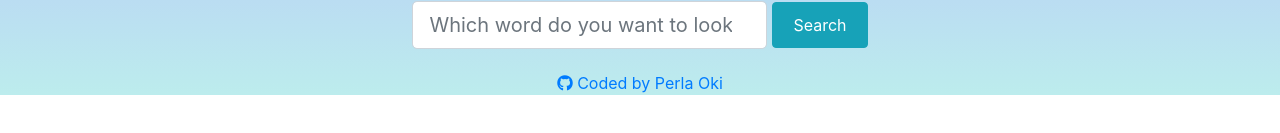
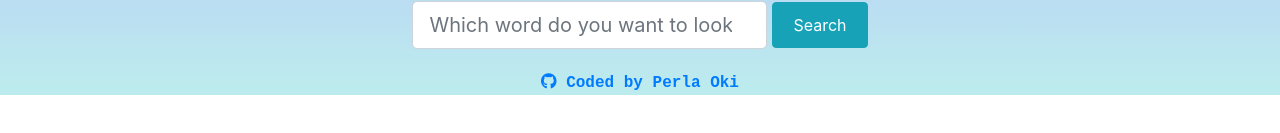
Before and after one commit to P0KiD0Ki/SheCodes-Dictionary-Project, a React (Create React App) app: page / in a window 1280 px wide. Shown: the part 235-368 px from the top of the page. Built offline with nearby package versions, Linux system fonts and the light colour scheme.

Commit message:
edited github link font

```diff
--- a/src/App.css
+++ b/src/App.css
@@ -36,3 +36,8 @@
     transform: rotate(360deg);
   }
 }
+
+.GithubLink {
+  font-family: 'Courier New', Courier, monospace;
+  font-weight: bold;
+}
--- a/src/GithubLink.js
+++ b/src/GithubLink.js
@@ -1,9 +1,10 @@
 import React from "react";
+import "./App.css"
 
 export default function GithubLink() {
     return (
         <div className="GithubLink">
-        <div title="Link to GitHub Repository" className="text-center" >
+        <div title="Link to GitHub Repository" className="text-center">
           <a
             href="https://github.com/P0KiD0Ki/Weather-App-React"
             target="_blank"
```
